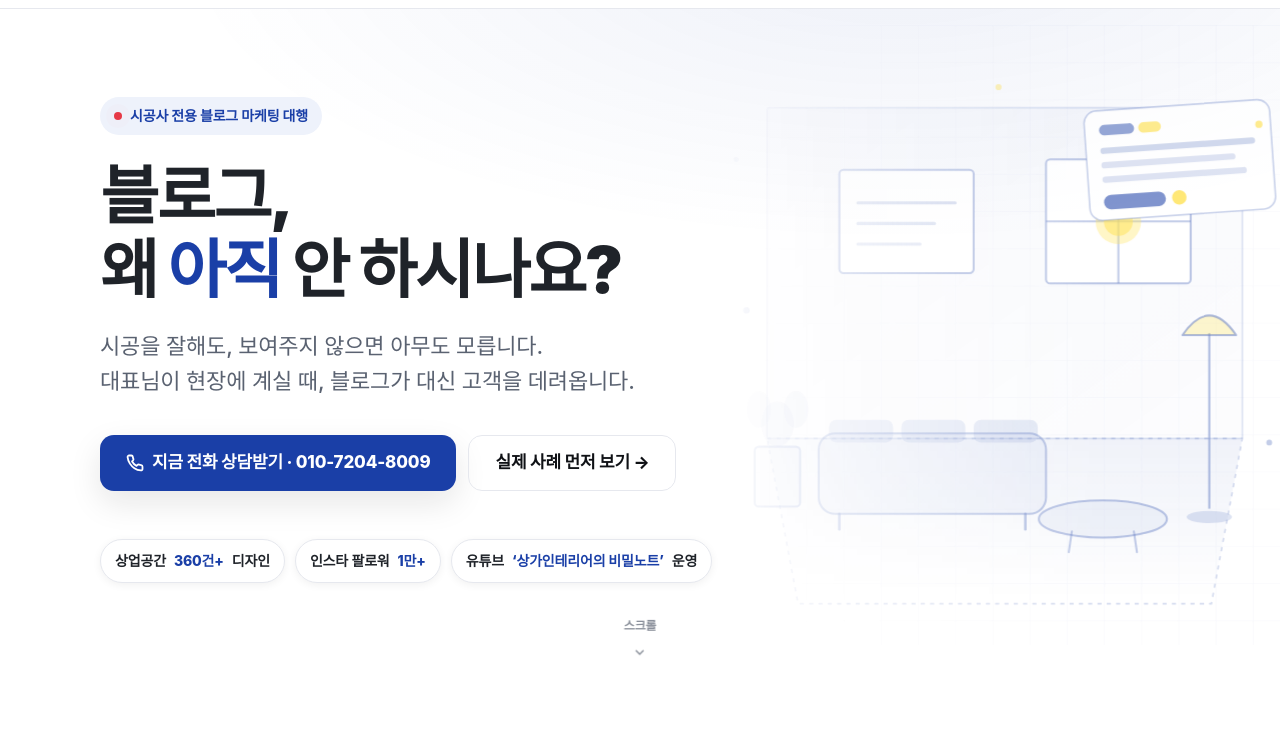
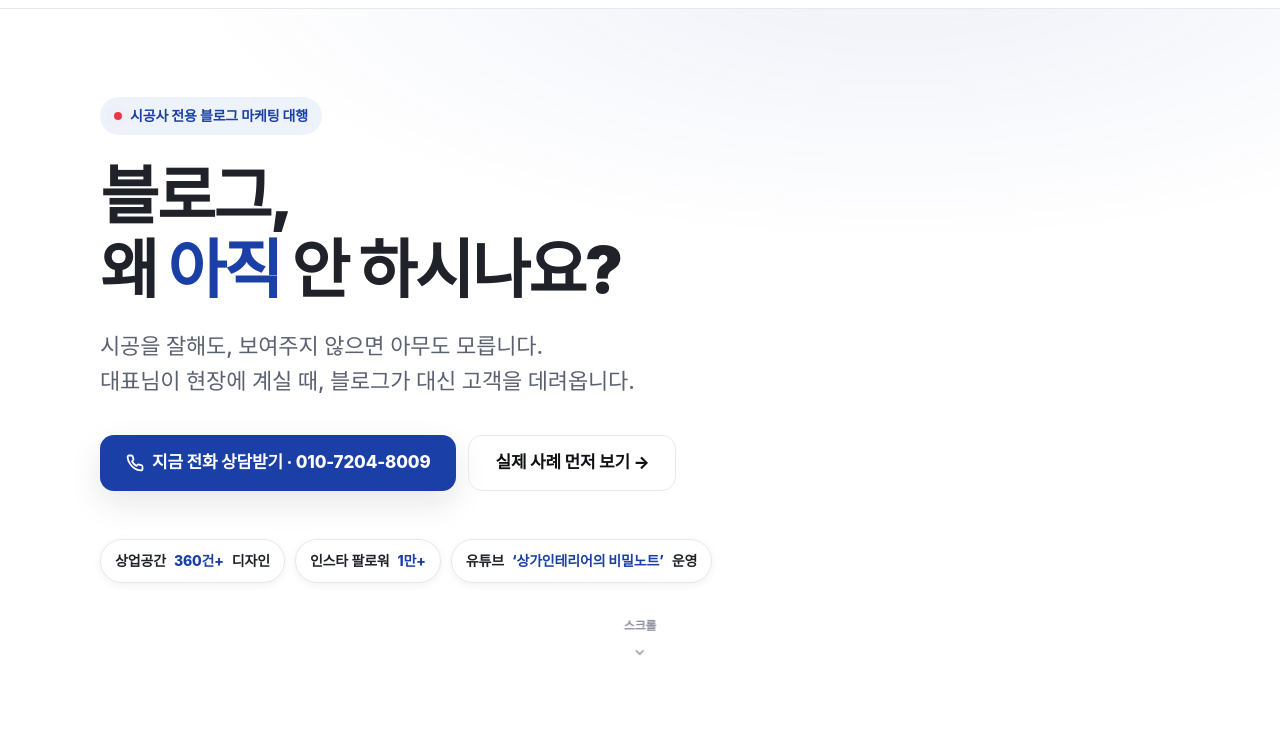
Before and after one commit to connectvillage-hub/convil-blog-landing, a plain HTML site: page index.html in a window 1280 px wide. Shown: the part 56-800 px from the top of the page. Drawn offline with Linux system fonts and the light colour scheme; a web font is replaced by a local one.

Commit message:
Update index.html

```diff
--- a/index.html
+++ b/index.html
@@ -196,7 +196,7 @@ strong.hl{
   transform:translateY(-50%);
   width:min(620px, 54vw);
   aspect-ratio:1/1;
-  background:url('assets/hero-visual.svg') no-repeat center/contain;
+  /* background:url('assets/hero-visual.svg') no-repeat center/contain; */
   opacity:.65;
   pointer-events:none;
   z-index:0;
```
